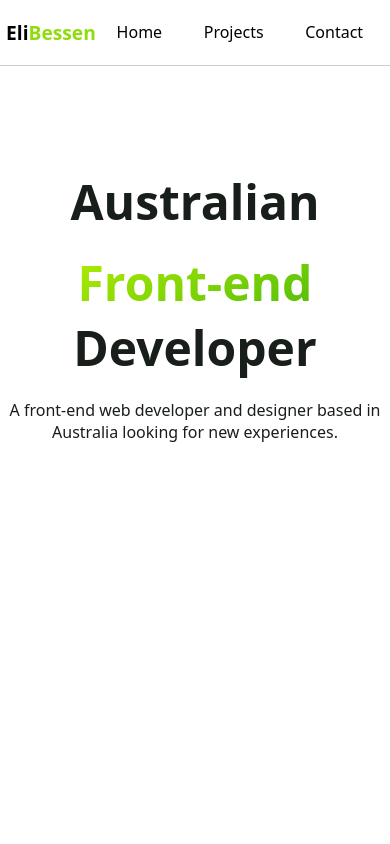
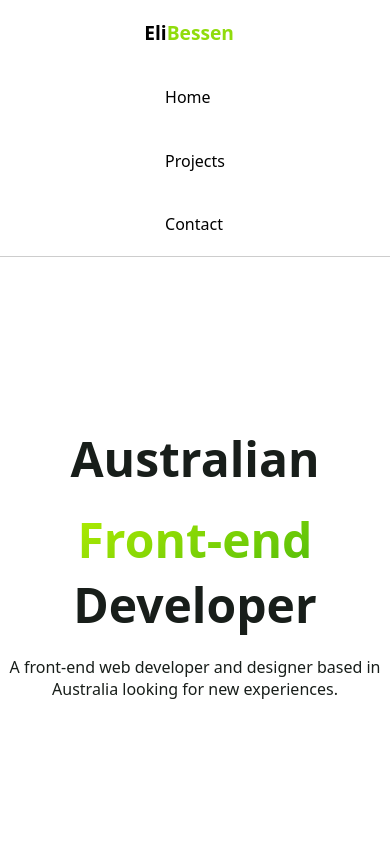
Before and after one commit to elibessen/elibessen.github.io, a website: page docs/index.html in a window 390 px wide. Shown: the top 844 px of the page. Drawn offline with nearby package versions, Linux system fonts and the light colour scheme; no server answers.

Commit message:
Fixed another issue

```diff
--- a/docs/index.html
+++ b/docs/index.html
@@ -15,23 +15,24 @@
     <div id="content">
       <nav class="navbar">
         <ul class="nav">
-          <li class="nav-brand"><a style="display: flex; ">
+          <li class="nav-brand">
+            <a style="display: flex; ">
               <p>Eli</p>
-              <p style="color: rgb(144, 220, 12);">Bessen</p></a></li>
+              <p style="color: rgb(144, 220, 12);">Bessen</p>
+            </a>
+          </li>
           <li class="nav-item"><a href="#">Home</a></li>
           <li class="nav-item"><a href="#projectcontainer">Projects</a></li>
           <li class="nav-item"><a href="contact.html">Contact</a></li>
         </ul>
       </nav>
       <div id="titlecontainer">
-        <div>
         <div id="title">
           <h1 id="oneline">Australian
             <div id="textgradient">Front-end</div>
           </h1>
           <h1>Developer</h1>
           <p>A front-end web developer and designer based in Australia looking for new experiences.</p>
-          </div>
         </div>
       </div>
       <div id="bottomcontainer">
--- a/src/components/_navbar.scss
+++ b/src/components/_navbar.scss
@@ -2,9 +2,8 @@
     display: flex;
     background-color: white;
     border-bottom: 0.5px solid rgb(205, 205, 205);
-    position: fixed;
     width: 100%;
-    z-index: 1;
+    align-items: center;
     .nav-item{
         a{
             color: black;
@@ -18,30 +17,25 @@
 
 .nav{
     list-style-type: none;
+    align-items: center;
     margin: 0;
     padding: 0;
-    overflow: hidden;
-    position: sticky;
-    gap: 1rem;
 }
 
 .nav-brand{
-    padding-left: 4rem;
     display: inline;
     float: left;
+    padding-left: 4rem;
     a{
         display: flex;
-        flex-direction: row;
         text-decoration: none;
         text-align: center;
-        display: block;
         font-size: 1.2rem;
         font-weight: 650;
     }
 }
 
 .nav-item{
-    display: inline;
     flex-grow: 1;
     flex-basis: 0;
     // Styling anchor tag within any nav item
@@ -55,14 +49,13 @@
     }
 }
 
-@media only screen and (max-width: 1121px){
-    .nav-brand{
-        padding-left: 0;
+@media only screen and (min-width: 601px){
+    .nav-item{
+        display: inline;
     }
     .navbar{
-        flex-wrap: wrap;
-        justify-content: center;
-        text-align: center;
+        position: fixed;
+        z-index: 1;
     }
 }
 
@@ -71,9 +64,10 @@
         padding-left: 0rem;
     }
     .nav{
+        text-align: center;
+        order: 2;
+    }
+    .nav-items{
         flex-direction: column;
     }
-    .navbar{
-        flex-wrap: nowrap;
-    }
 }
--- a/src/components/_title.scss
+++ b/src/components/_title.scss
@@ -79,7 +79,7 @@
     #titlecontainer{
         justify-content: center;
         margin-left: 0rem;
-        padding-top: 20vh;
+        padding-top: 10vh;
         height: 85vh;
     }
     #title{
```
Also changed, not shown: docs/main.css, 1 other file. Lines whose indentation alone changed are shown as unchanged.
